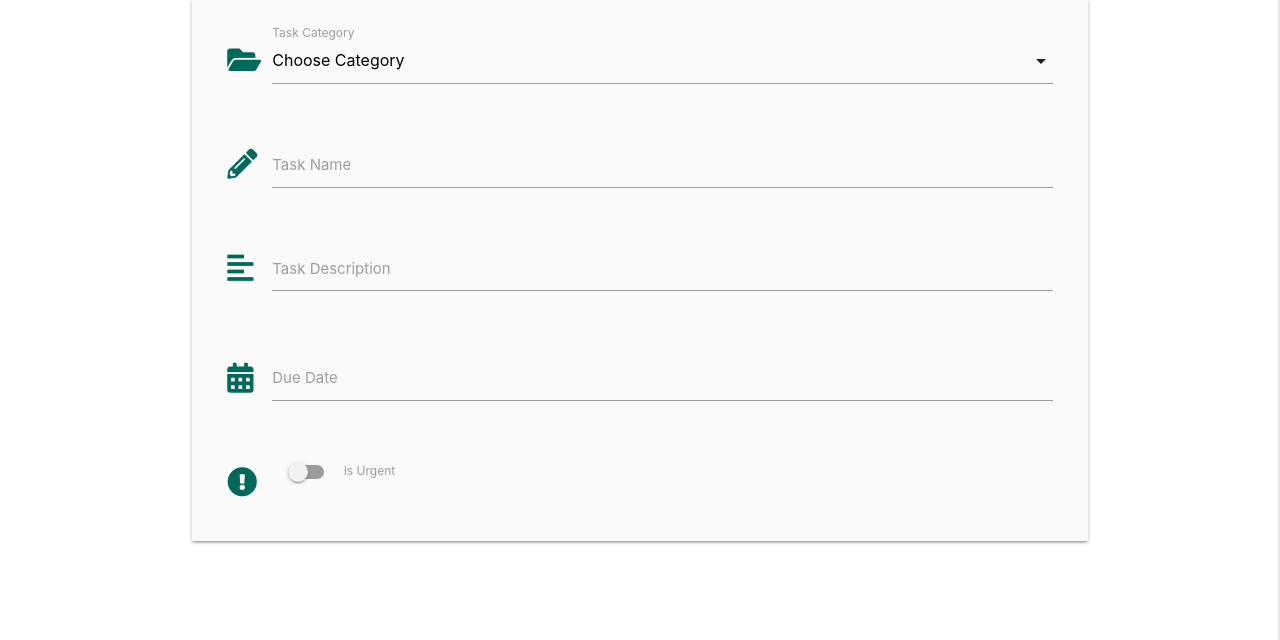
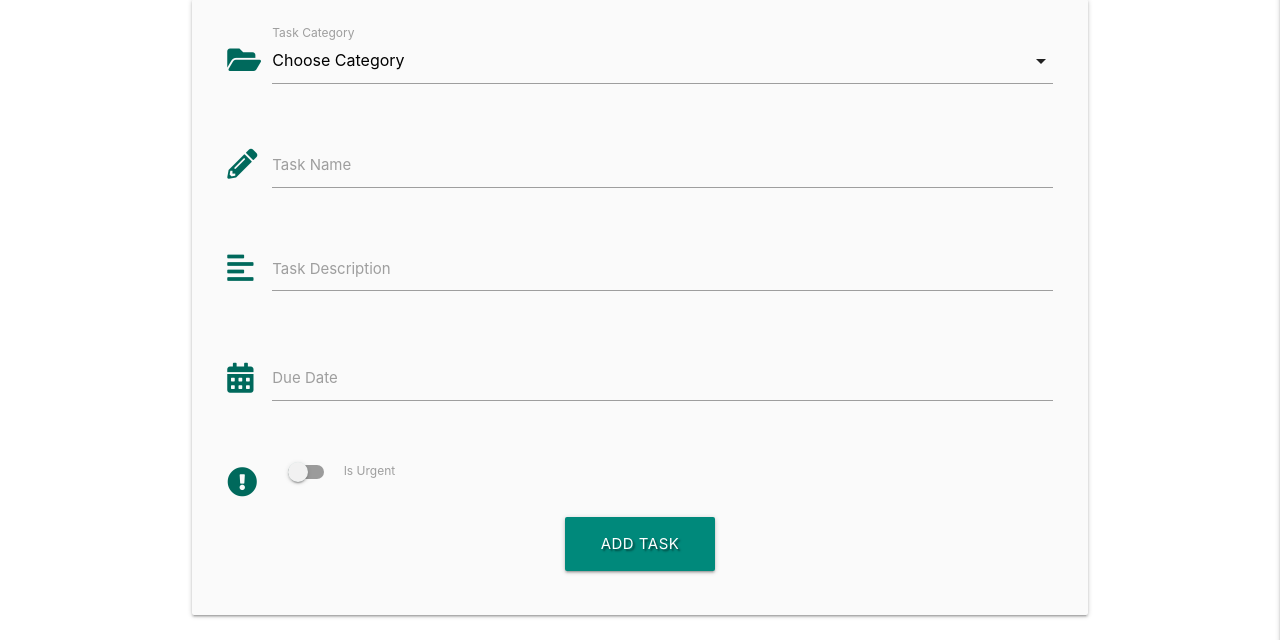
Before and after one commit to Danbob81/task_manager, a Flask app: page /add_task in a window 1280 px wide. Shown: the part 160-800 px from the top of the page. Run offline with Flask 2, Linux system fonts and the light colour scheme; data that the repository does not hold is empty; some libraries are stand-ins or nearby versions.

Commit message:
allow user to submit task to db

```diff
--- a/app.py
+++ b/app.py
@@ -99,8 +99,22 @@ def logout():
     return redirect(url_for("login"))
 
 
-@app.route("/add_task")
+@app.route("/add_task", methods=["GET", "POST"])
 def add_task():
+    if request.method == "POST":
+        is_urgent = "on" if request.form.get("is_urgent") else "off"
+        task = {
+            "category_name": request.form.get("category_name"),
+            "task_name": request.form.get("task_name"),
+            "task_description": request.form.get("task_description"),
+            "is_urgent": is_urgent,
+            "due_date": request.form.get("due_date"),
+            "created_by": session["user"]
+        }
+        mongo.db.tasks.insert_one(task)
+        flash("Task Successfully Added!")
+        return redirect(url_for("get_tasks"))
+
     categories = mongo.db.categories.find().sort("category_name", 1)
     return render_template("add_task.html", categories=categories)
 
--- a/templates/add_task.html
+++ b/templates/add_task.html
@@ -4,7 +4,8 @@
     <h3 class="teal-text darken-3 center-align">Add Task</h3>
 
     <div class="row card-panel grey lighten-5">
-        <form class="col s12" method="POST" action="">
+        <form class="col s12" method="POST" action="{{ url_for('add_task') }}">
+            <!-- category selection -->
             <div class="row">
                 <div class="input-field col s12">
                     <i class="fas fa-folder-open prefix teal-text text-darken-3"></i>
@@ -17,6 +18,7 @@
                     <label for="category_name">Task Category</label>
                 </div>
             </div>
+            <!-- task name -->
             <div class="row">
                 <div class="input-field col s12">
                     <i class="fas fa-pencil-alt prefix teal-text text-darken-3"></i>
@@ -25,6 +27,7 @@
                     <label for="task_name">Task Name</label>
                 </div>
             </div>
+            <!-- task description -->
             <div class="row">
                 <div class="input-field col s12">
                     <i class="fas fa-align-left prefix teal-text text-darken-3"></i>
@@ -33,6 +36,7 @@
                     <label for="task_description">Task Description</label>
                 </div>
             </div>
+            <!-- due date picker -->
             <div class="row">
                 <div class="input-field col s12" method="POST" action="">
                     <i class="fas fa-calendar-alt prefix teal-text text-darken-3"></i>
@@ -40,6 +44,7 @@
                     <label for="due_date">Due Date</label>
                 </div>
             </div>
+            <!-- is urgent toggle -->
             <div class="row">
                 <div class="input-field col s12">
                     <div class="switch">
@@ -52,6 +57,14 @@
                       </div>
                 </div>
             </div>
+            <!-- submit button -->
+            <div class="row">
+                <div class="col s12 center-align">
+                    <button type="submit" class="btn-large teal darken-1 text-shadow">
+                        Add Task <i class="fas fa-plu-square right"></i>
+                    </button>
+                </div>
+            </div>
         </form>
         </div>
 
--- a/templates/tasks.html
+++ b/templates/tasks.html
@@ -1,5 +1,7 @@
 {% extends "base.html" %}
 {% block content %}
+
+    <h3 class="teal-text darken-3 center-align">All Tasks</h3>
 
     <ul class="collapsible">
         {% for task in tasks %}
@@ -15,6 +17,7 @@
                 <div class="collapsible-body">
                     <strong>{{ task.category_name }}</strong>
                     <p>{{ task.task_description }}</p>
+                    <p><em>by: {{ task.created_by }}</em></p>
                 </div>
             </li>
         {% endfor %}
```
